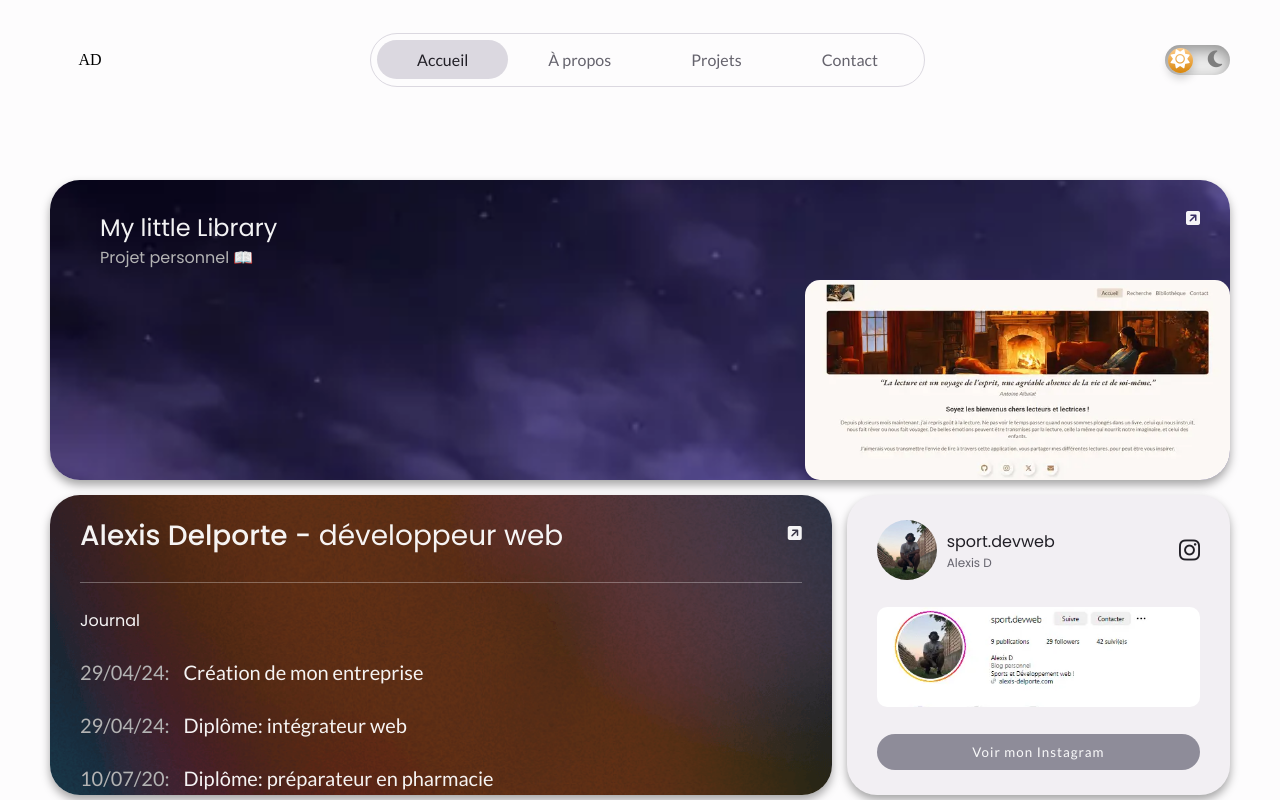
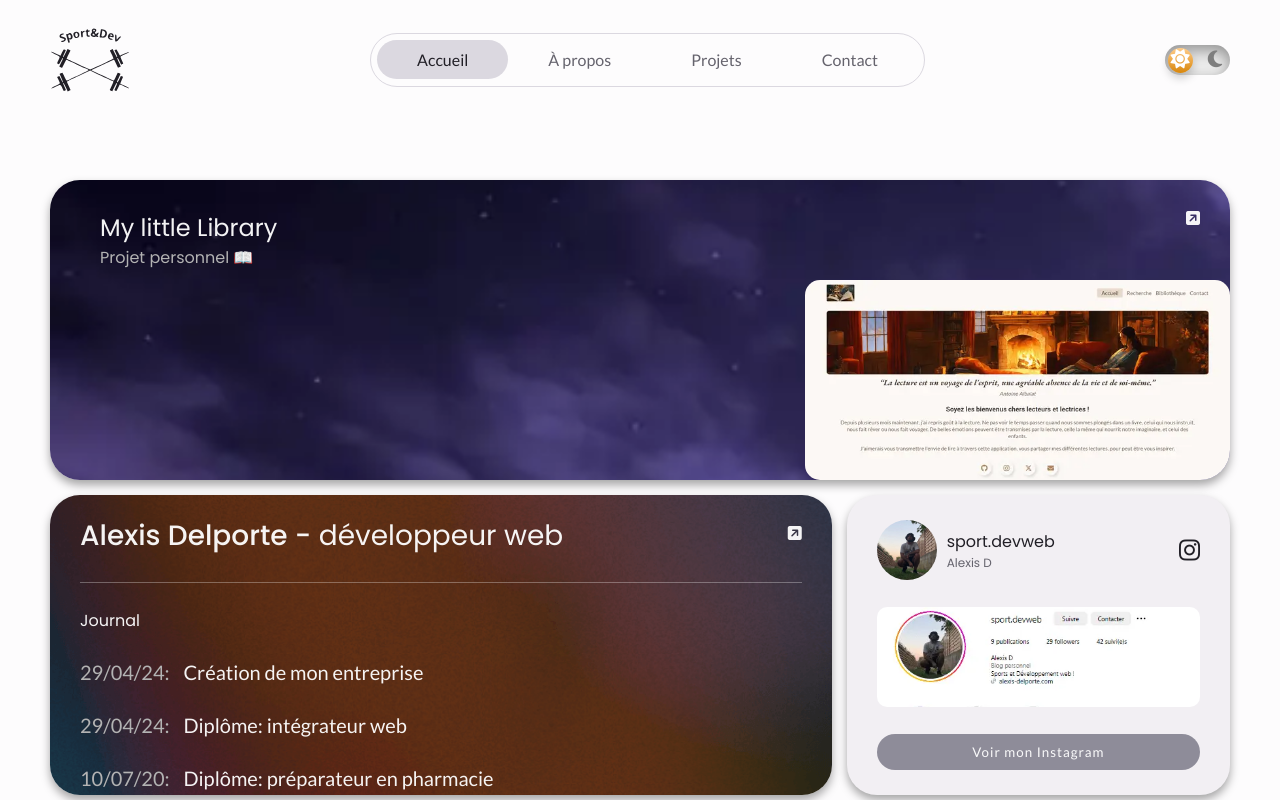
Before and after one commit to AlexDDevv/Portfolio-v3, a React (Vite) app: page / in a window 1280 px wide. Shown: the top 800 px of the page. Built offline with nearby package versions, Linux system fonts and the light colour scheme.

Commit message:
Add Logo to Header

```diff
--- a/src/components/header/Header.jsx
+++ b/src/components/header/Header.jsx
@@ -1,12 +1,15 @@
 import React from 'react'
 import data from "../../data/data.json"
+import Logo from './Logo'
 import LinkNav from "./LinkNav"
 import DarkMode from '../DarkMode'
 
 export default function Header() {
     return (
         <header className='header'>
-            <div className='logo'>AD</div>
+            <div className='logo'>
+                <Logo />
+            </div>
             <nav className='nav-bar'>
                 <ul className="nav-list">
                     {data.navlink.map(item => (
```
